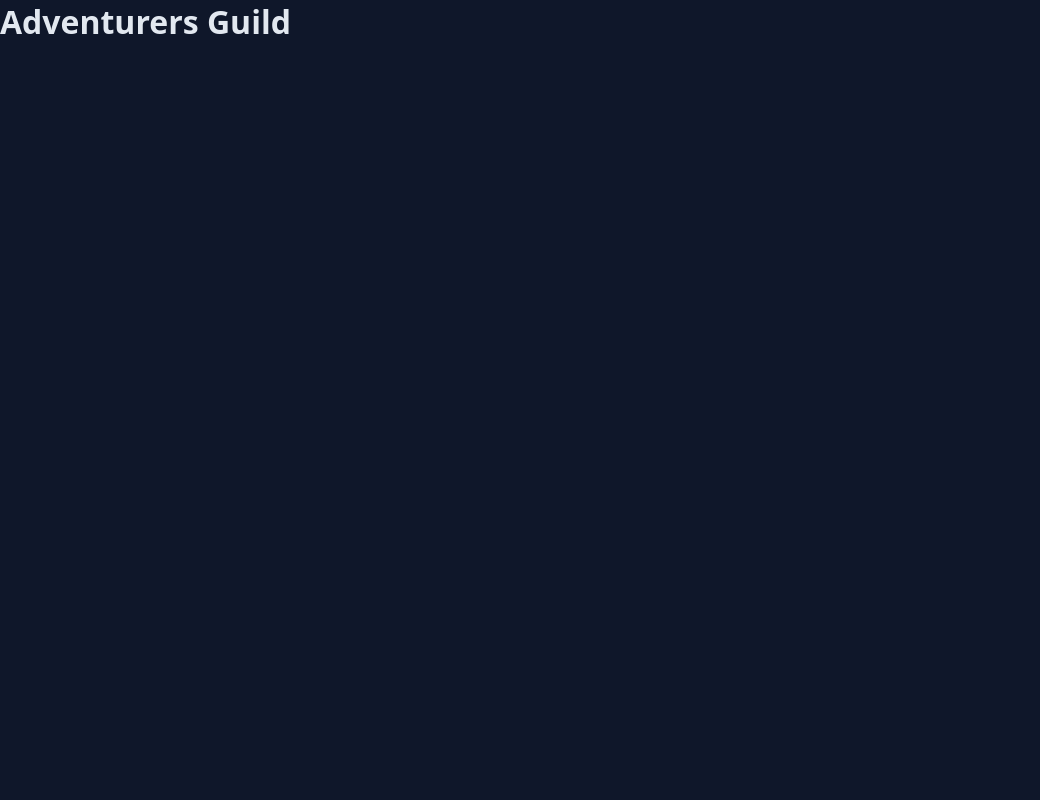
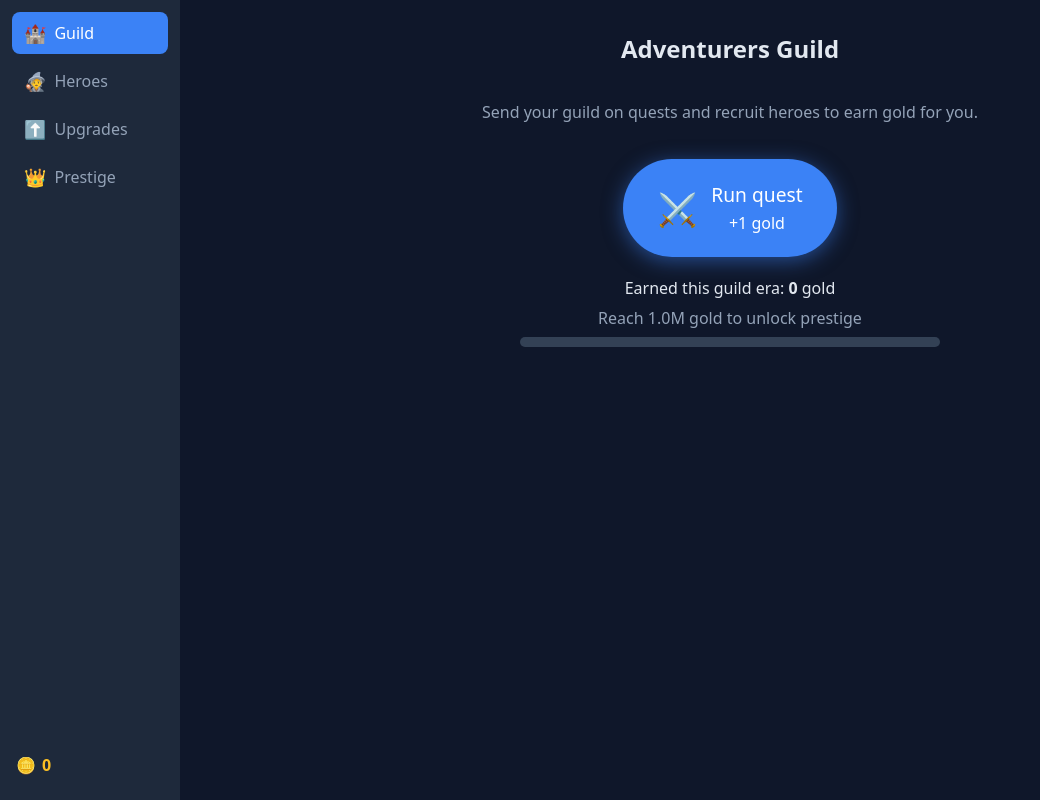
Before and after one commit to Sillves/adventurers-guild, a Svelte app: page / in a window 1280 px wide. Shown: the whole page, without its empty margins (0-1040 px from the left). Built offline with nearby package versions, Linux system fonts and the light colour scheme.

Commit message:
feat: app shell with sidebar navigation and guild quest screen

```diff
--- a/src/ui/App.svelte
+++ b/src/ui/App.svelte
@@ -1 +1,26 @@
-<h1>Adventurers Guild</h1>
+<script lang="ts">
+  import { onMount } from 'svelte';
+  import { game } from './game.svelte';
+  import Sidebar, { type Screen } from './Sidebar.svelte';
+  import GuildScreen from './screens/GuildScreen.svelte';
+
+  let screen = $state<Screen>('guild');
+
+  onMount(() => game.init());
+</script>
+
+<div class="app">
+  <Sidebar bind:screen />
+  <main>
+    {#if screen === 'guild'}
+      <GuildScreen />
+    {:else}
+      <p style="padding: 24px;">Coming soon…</p>
+    {/if}
+  </main>
+</div>
+
+<style>
+  .app { display: flex; min-height: 100vh; }
+  main { flex: 1; }
+</style>
--- /dev/null
+++ b/src/ui/Sidebar.svelte
@@ -0,0 +1,67 @@
+<script module lang="ts">
+  export type Screen = 'guild' | 'heroes' | 'upgrades' | 'prestige';
+</script>
+
+<script lang="ts">
+  import { CURRENCIES } from '../content/currencies';
+  import { productionPerSecond } from '../engine/formulas';
+  import { formatNumber } from './format';
+  import { game } from './game.svelte';
+  import Icon from './Icon.svelte';
+
+  let { screen = $bindable() }: { screen: Screen } = $props();
+
+  const items: ReadonlyArray<{ id: Screen; label: string; icon: string }> = [
+    { id: 'guild', label: 'Guild', icon: '🏰' },
+    { id: 'heroes', label: 'Heroes', icon: '🧙' },
+    { id: 'upgrades', label: 'Upgrades', icon: '⬆️' },
+    { id: 'prestige', label: 'Prestige', icon: '👑' },
+  ];
+
+  const production = $derived(productionPerSecond(game.state));
+</script>
+
+<nav>
+  {#each items as item (item.id)}
+    <button class:active={screen === item.id} onclick={() => (screen = item.id)}>
+      <Icon icon={item.icon} size={18} /> {item.label}
+    </button>
+  {/each}
+  <div class="balances">
+    {#each CURRENCIES as currency (currency.id)}
+      {#if (game.state.balances[currency.id] ?? 0) > 0 || currency.id === 'gold'}
+        <div class="balance">
+          <Icon icon={currency.icon} size={16} />
+          <strong>{formatNumber(game.state.balances[currency.id] ?? 0)}</strong>
+          {#if (production[currency.id] ?? 0) > 0}
+            <span class="rate">+{formatNumber(production[currency.id] ?? 0)}/s</span>
+          {/if}
+        </div>
+      {/if}
+    {/each}
+  </div>
+</nav>
+
+<style>
+  nav {
+    display: flex;
+    flex-direction: column;
+    gap: 6px;
+    padding: 12px;
+    background: var(--panel);
+    min-width: 180px;
+  }
+  button {
+    display: flex;
+    align-items: center;
+    gap: 8px;
+    padding: 10px 12px;
+    text-align: left;
+    background: transparent;
+    color: var(--text-dim);
+  }
+  button.active { background: var(--accent); color: white; }
+  .balances { margin-top: auto; padding: 12px 4px; display: grid; gap: 6px; }
+  .balance { display: flex; align-items: center; gap: 6px; color: var(--gold); }
+  .rate { color: var(--text-dim); font-size: 0.8rem; }
+</style>
--- /dev/null
+++ b/src/ui/screens/GuildScreen.svelte
@@ -0,0 +1,51 @@
+<script lang="ts">
+  import { clickGain, fameGain, PRESTIGE_THRESHOLD_GOLD } from '../../engine/formulas';
+  import { formatNumber } from '../format';
+  import { game } from '../game.svelte';
+
+  const gain = $derived(clickGain(game.state).gold ?? 0);
+  const runGold = $derived(game.state.runEarned['gold'] ?? 0);
+  const prestigeProgress = $derived(Math.min(runGold / PRESTIGE_THRESHOLD_GOLD, 1));
+</script>
+
+<section>
+  <h2>Adventurers Guild</h2>
+  <p class="dim">Send your guild on quests and recruit heroes to earn gold for you.</p>
+
+  <button class="quest" onclick={() => game.quest()}>
+    <span class="quest-icon">⚔️</span>
+    <span>Run quest<br /><small>+{formatNumber(gain)} gold</small></span>
+  </button>
+
+  <div class="stats">
+    <div>Earned this guild era: <strong>{formatNumber(runGold)}</strong> gold</div>
+    {#if fameGain(game.state) === 0}
+      <div class="dim">Reach {formatNumber(PRESTIGE_THRESHOLD_GOLD)} gold to unlock prestige</div>
+      <div class="bar"><div class="fill" style="width: {prestigeProgress * 100}%"></div></div>
+    {:else}
+      <div class="success">👑 Prestige available — check the Prestige tab!</div>
+    {/if}
+  </div>
+</section>
+
+<style>
+  section { display: grid; gap: 20px; justify-items: center; padding: 32px; text-align: center; }
+  .dim { color: var(--text-dim); }
+  .success { color: var(--success); }
+  .quest {
+    display: flex;
+    align-items: center;
+    gap: 14px;
+    padding: 22px 34px;
+    font-size: 1.2rem;
+    background: var(--accent);
+    color: white;
+    border-radius: 999px;
+    box-shadow: 0 4px 20px rgb(59 130 246 / 0.5);
+  }
+  .quest:active { transform: scale(0.97); }
+  .quest-icon { font-size: 2rem; }
+  .stats { display: grid; gap: 8px; width: min(420px, 100%); }
+  .bar { background: var(--panel-raised); border-radius: 999px; height: 10px; overflow: hidden; }
+  .fill { background: var(--success); height: 100%; }
+</style>
```
